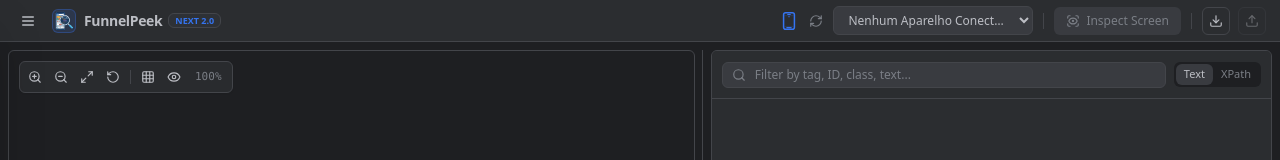
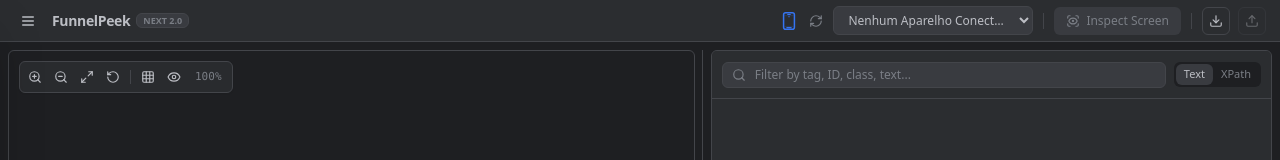
Before and after one commit to socalschi/FunnelPeek-Next, a React (Vite) app: page / in a window 1280 px wide. Shown: the top 160 px of the page. Built offline with nearby package versions, Linux system fonts and the light colour scheme.

Commit message:
fix(ui): remove blue square next to FunnelPeek brand name

```diff
--- a/src/components/Header.tsx
+++ b/src/components/Header.tsx
@@ -70,27 +70,13 @@ export const Header: React.FC<HeaderProps> = ({
             <Menu className="w-4 h-4" />
           </button>
 
-          <div className="flex items-center space-x-2">
-            <div className="w-6 h-6 rounded bg-jb-accent/15 border border-jb-accent/30 flex items-center justify-center shadow-xs overflow-hidden">
-              <img
-                src="/FP2.png"
-                alt="FP"
-                className="w-5 h-5 object-contain"
-                onError={(e) => {
-                  (e.target as HTMLElement).style.display = 'none';
-                }}
-              />
-            </div>
-            <div>
           <div className="flex items-center gap-1.5">
             <h1 className="font-bold text-sm text-slate-900 dark:text-jb-text tracking-tight leading-none">
               FunnelPeek
             </h1>
-                <span className="text-[9px] px-1.5 py-0.2 rounded font-semibold bg-blue-50 dark:bg-jb-hover text-jb-accent border border-blue-200 dark:border-jb-border">
+            <span className="text-[9px] px-1.5 py-0.2 rounded font-semibold bg-slate-100 dark:bg-jb-elevated text-slate-600 dark:text-jb-textMuted border border-slate-200 dark:border-jb-border">
               NEXT 2.0
             </span>
-              </div>
-            </div>
           </div>
         </div>
 
```
Lines whose indentation alone changed are shown as unchanged.
